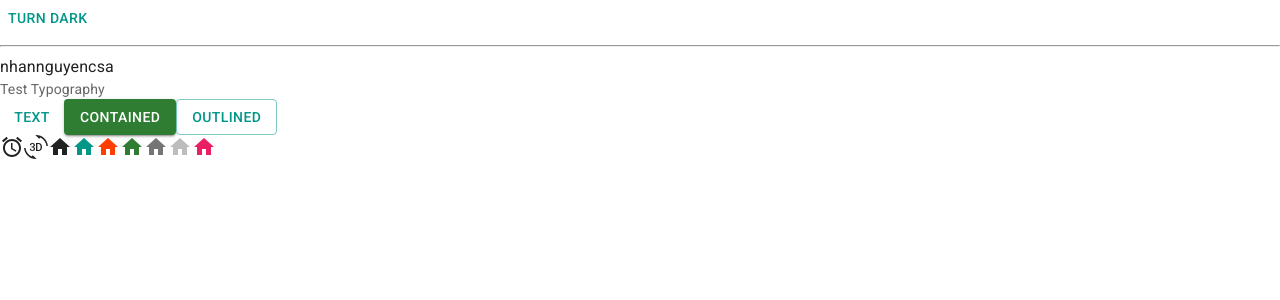
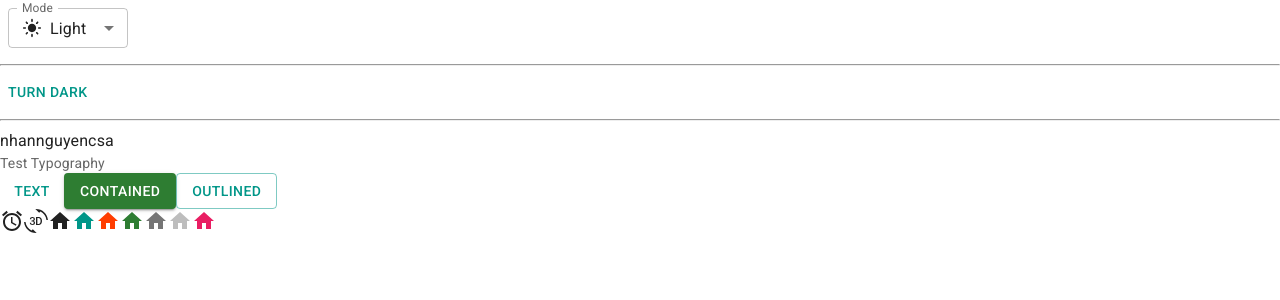
Before and after one commit to nhannguyencsa/trello-clone-web, a React (Vite) app: page / in a window 1280 px wide. Shown: the top 300 px of the page. Built offline with nearby package versions, Linux system fonts and the light colour scheme.

Commit message:
Implement dark light part2

```diff
--- a/src/App.jsx
+++ b/src/App.jsx
@@ -4,11 +4,61 @@
 import HomeIcon from '@mui/icons-material/Home'
 import { pink } from '@mui/material/colors'
 import Typography from '@mui/material/Typography'
+import { useColorScheme } from '@mui/material/styles'
+// import { useMediaQuery } from '@mui/material/useMediaQuery'
 
-import { useColorScheme } from '@mui/material/styles'
+import InputLabel from '@mui/material/InputLabel'
+import MenuItem from '@mui/material/MenuItem'
+import FormControl from '@mui/material/FormControl'
+import Select from '@mui/material/Select'
+import Box from '@mui/material/Box'
+import LightModeIcon from '@mui/icons-material/LightMode'
+import DarkModeIcon from '@mui/icons-material/DarkMode'
+import SettingBrightsnessIcon from '@mui/icons-material/SettingsBrightness'
+
+
+function ModeSelect() {
+  const { mode, setMode } = useColorScheme()
+
+  const handleChange = (event) => {
+    const selectedMode = event.target.value
+    setMode(selectedMode)
+  }
+
+  return (
+    <FormControl sx={{ m: 1, minWidth: 120 }} size="small">
+      <InputLabel id="label-select-dark-light-mode">Mode</InputLabel>
+      <Select
+        labelId="label-select-dark-light-mode"
+        id="select-dark-light-mode"
+        value={mode}
+        label="Mode"
+        onChange={handleChange}
+      >
+        <MenuItem value="light">
+          <div style={{ display: 'flex', alignItems: 'center', gap: '8px' }}>
+            <LightModeIcon fontSize="small" /> Light
+          </div>
+        </MenuItem>
+        <MenuItem value="dark">
+          <Box sx={{ display: 'flex', alignItems: 'center', gap: 1 }}>
+            <DarkModeIcon fontSize="small" /> Dark
+          </Box>
+        </MenuItem>
+        <MenuItem value="system">
+          <Box sx={{ display: 'flex', alignItems: 'center', gap: 2 }}>
+            <SettingBrightsnessIcon fontSize="small"/> System
+          </Box>
+        </MenuItem>
+      </Select>
+    </FormControl>
+  )
+}
+
 
 function ModeToggle() {
   const { mode, setMode } = useColorScheme()
+
   return (
     <Button
       onClick={() => {
@@ -25,6 +75,8 @@
 function App() {
   return (
     <>
+      <ModeSelect />
+      <hr />
       <ModeToggle />
       <hr/>
       <div>nhannguyencsa</div>
```
